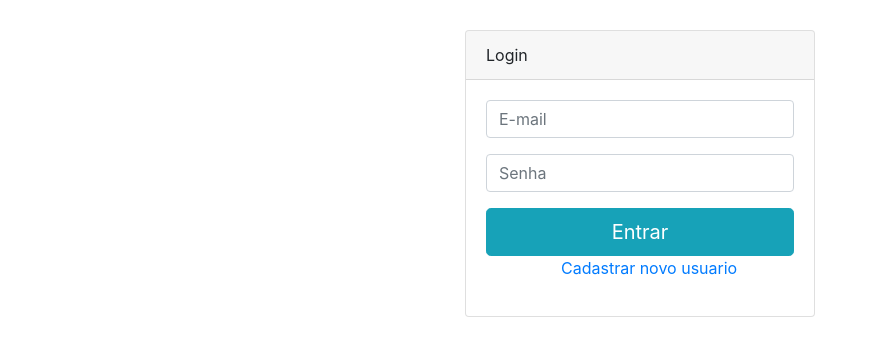
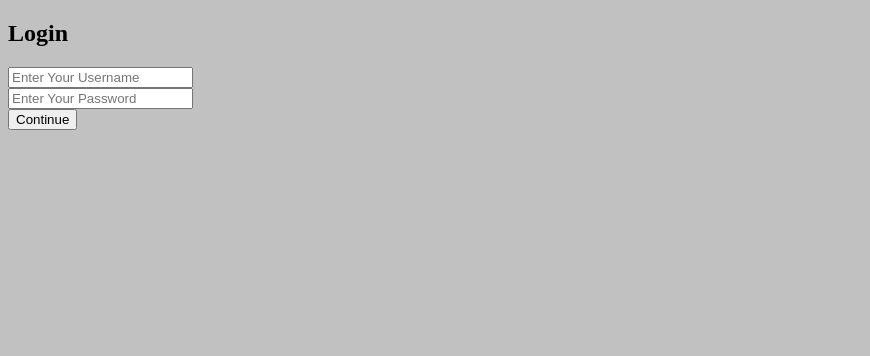
Before and after one commit to guilherme395/WEB-I3, a PHP site: page / in a window 1280 px wide. Shown: the top 356 px of the page, without its empty margins (0-870 px from the left). Run offline with PHP 8.4, Linux system fonts and the light colour scheme; some libraries are stand-ins or nearby versions.

Commit message:
update na pagina de login

```diff
--- a/index.php
+++ b/index.php
@@ -1,43 +1,30 @@
-<html>
-  <head>
-    <meta charset="utf-8" />
-    <title>Desafio I3</title>
-
-    <link rel="stylesheet" href="https://maxcdn.bootstrapcdn.com/bootstrap/4.0.0/css/bootstrap.min.css" integrity="sha384-Gn5384xqQ1aoWXA+058RXPxPg6fy4IWvTNh0E263XmFcJlSAwiGgFAW/dAiS6JXm" crossorigin="anonymous">
-
-    <style>
-      .card-login {
-        padding: 30px 0 0 0;
-        width: 350px;
-        margin: 0 auto;
-      }
-    </style>
-  </head>
-
-  <body>
-    <div class="container">
-      <div class="row">
-
-        <div class="card-login">
-          <div class="card">
-            <div class="card-header">
-              Login
-            </div>
-            <div class="card-body">
-              <form  action="login.php"  method="POST" >
-                <div class="form-group">
-                  <input  name="usuario" type="email" class="form-control" placeholder="E-mail">
+<!DOCTYPE html>
+<html lang="pt-br">
+<head>
+    <meta charset="UTF-8">
+    <meta name="viewport" content="width=device-width, initial-scale=1.0">
+    <script src="https://kit.fontawesome.com/1ab94d0eba.js" crossorigin="anonymous"></script>
+    <title>Login Form</title>
+    <link rel="stylesheet" href="CSS/style.css">
+</head>
+<body  style="background: #c1c1c1;">
+    <main class="container">
+        <h2>Login</h2>
+            <form action="login.php" method="post">
+                <div class="input-field">
+                    <input type="text" name="usuario" id="username"
+                        placeholder="Enter Your Username">
+                    <div class="underline"></div>
                 </div>
-                <div class="form-group">
-
-                  <input name="senha" type="password" class="form-control" placeholder="Senha">
+                <div class="input-field">
+                    <input type="password" name="senha" id="password"
+                        placeholder="Enter Your Password">
+                    <div class="underline"></div>
                 </div>
-                <button class="btn btn-lg btn-info btn-block" type="submit">Entrar</button>
-                <a style="margin-left: 75px;" href="">Cadastrar novo usuario </a>
-              </form>
-            </div>
+                <input type="submit" value="Continue">
+            </form>
           </div>
         </div>
-    </div>
-  </body>
+    </main>
+ </body>
 </html>
```
Also changed, not shown: loja_i3.php (+9 -9 lines), cadastro_produto.php (line endings or trailing spaces), conexao.php (line endings or trailing spaces), login.php (line endings or trailing spaces), pega_cadastro.php (line endings or trailing spaces).
